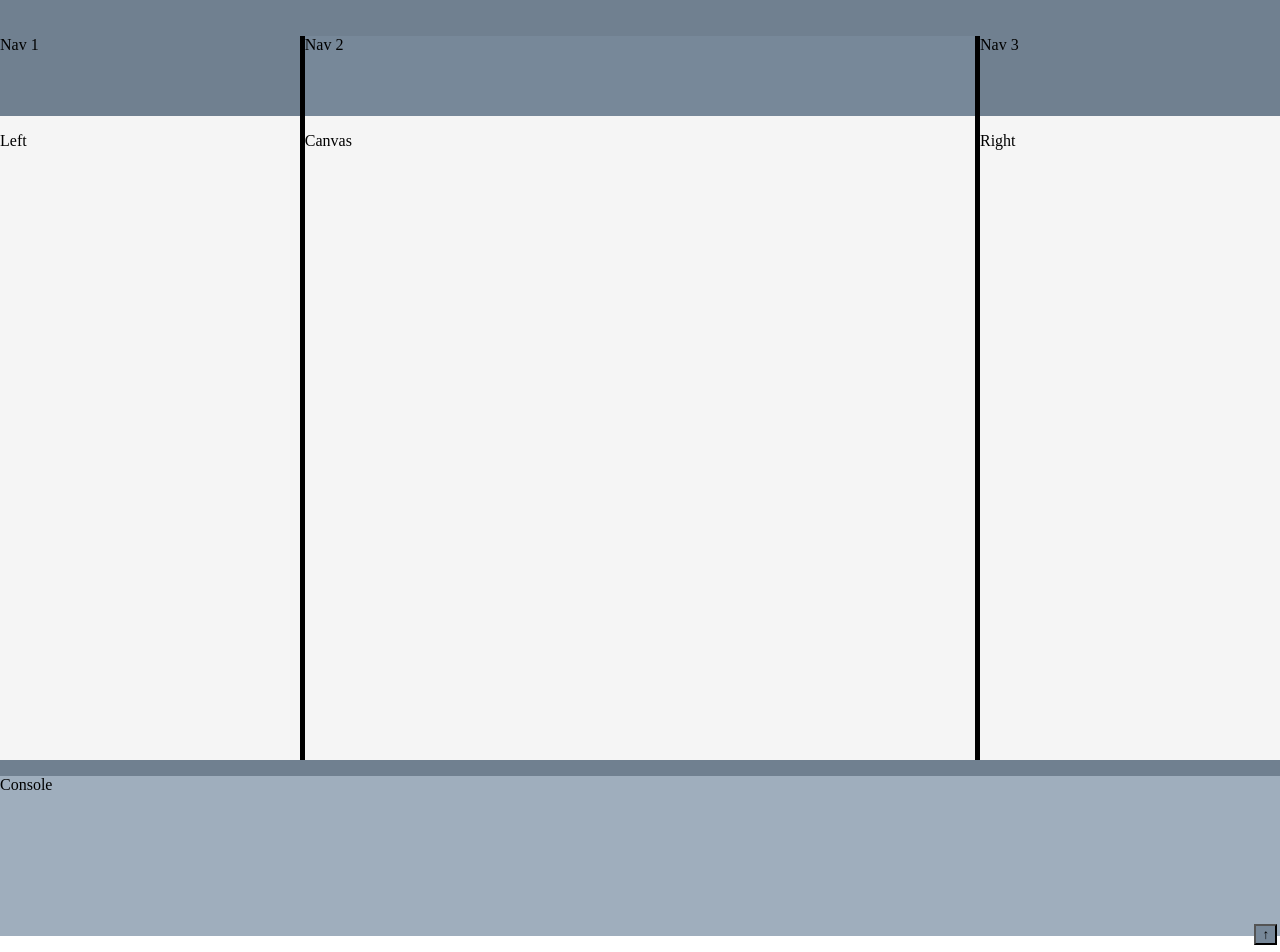
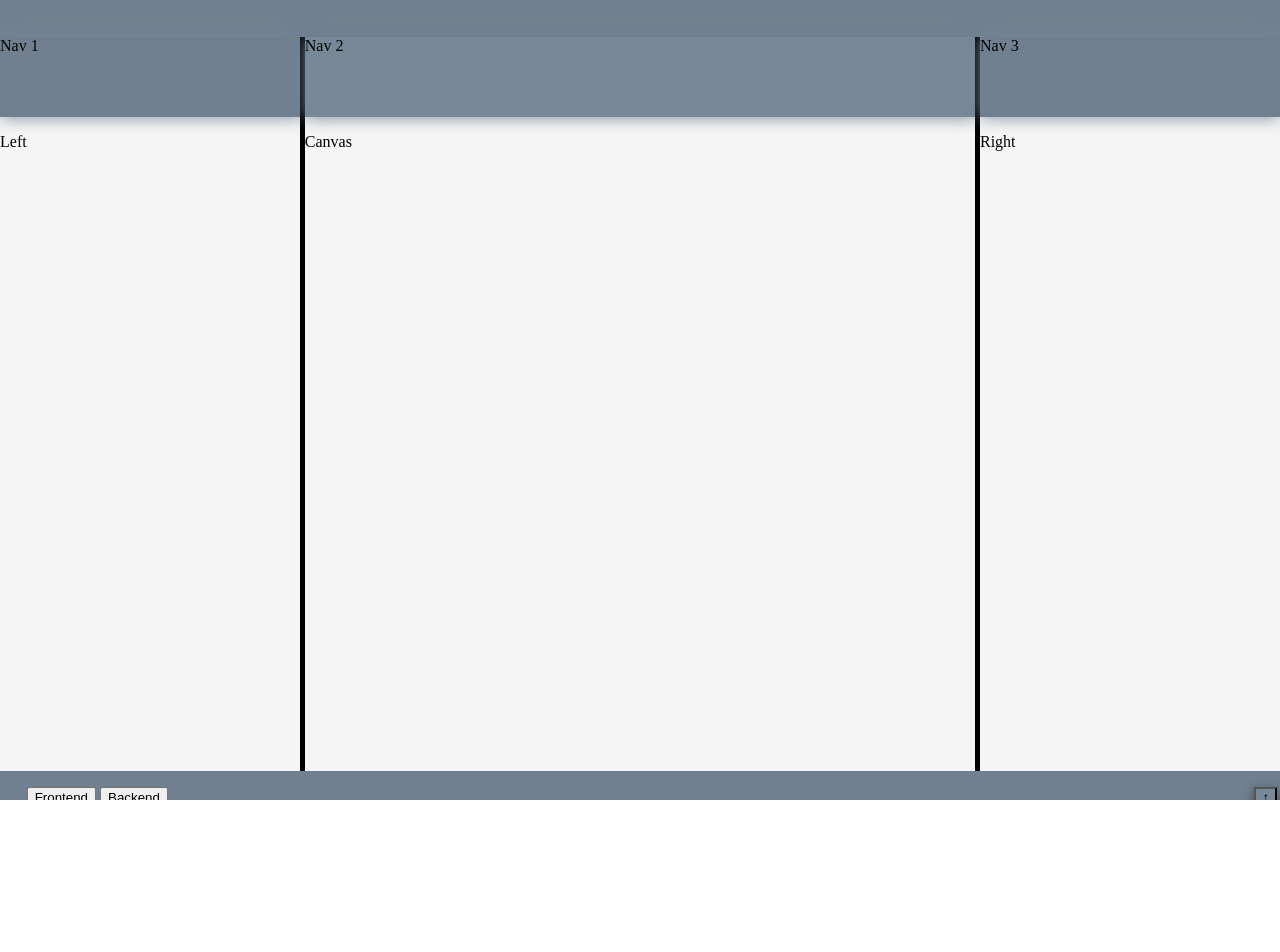
Before and after one commit to Ecdar/Ecdar-GUI-Web, a SvelteKit app: page / in a window 1280 px wide. Shown: the top 952 px of the page. After the commit the page ends 800 px from the top, so only its background shows below. Built offline with nearby package versions, Linux system fonts and the light colour scheme.

Commit message:
Made basic console functionality, including: Collapsible console, Multiple tabs which you can switch between, Line component for messages and errors
Co-authored-by: SolarEarth37 <SolarEarth37@users.noreply.github.com>

```diff
--- /dev/null
+++ b/src/lib/console.svelte
@@ -0,0 +1,90 @@
+<script lang="ts">
+	enum Tabs {
+		Frontend,
+		Backend
+	}
+	let consoleCollapsableText: string = '↑';
+	let currentTab: Tabs = Tabs.Frontend;
+
+	import ConsoleLine from './consoleLine.svelte';
+
+	export let value: number;
+
+	function changeConsoleCollapsableTextAndHeight() {
+		if (consoleCollapsableText == '↑') {
+			consoleCollapsableText = '↓';
+			value = 17;
+		} else {
+			consoleCollapsableText = '↑';
+			value = 3.25;
+		}
+	}
+	function changeTabToFrontend() {
+		currentTab = Tabs.Frontend;
+	}
+
+	function changeTabToBackend() {
+		currentTab = Tabs.Backend;
+	}
+</script>
+
+<div class="outerOverflow">
+	<button type="button" class="collapsible" on:click={changeConsoleCollapsableTextAndHeight}>
+		{consoleCollapsableText}
+	</button>
+	<button type="button" class="consoleTab" on:click={changeTabToFrontend}> Frontend </button>
+	<button type="button" class="consoleTab" on:click={changeTabToBackend}> Backend </button>
+	<div class="console">
+		{#if currentTab == Tabs.Frontend}
+			<ConsoleLine componentText="Frontend Errors!" />
+		{:else if currentTab == Tabs.Backend}
+			{#each { length: 50 } as _, i}
+				<ConsoleLine componentText="Backend Error" />
+			{/each}
+		{/if}
+	</div>
+</div>
+
+<style>
+	.console {
+		background-color: rgb(159, 174, 189);
+		width: 100%;
+		height: 12em;
+		overflow-y: scroll;
+		overflow-wrap: break-word;
+		box-shadow: inset 0 0 1em grey;
+		margin-top: 1em;
+	}
+
+	.console::-webkit-scrollbar {
+		width: 1rem;
+	}
+
+	.console::-webkit-scrollbar-track {
+		box-shadow: inset 0 0 1em grey;
+		background: lightslategray;
+	}
+
+	.console::-webkit-scrollbar-thumb {
+		background: rgb(48, 54, 61);
+	}
+
+	.console::-webkit-scrollbar-thumb:hover {
+		background: rgb(33, 37, 42);
+	}
+
+	.collapsible {
+		background-color: lightslategrey;
+		left: 98%;
+		position: relative;
+		box-shadow: 0 3px 11px rgba(28, 28, 28, 0.55);
+	}
+
+	.collapsible:hover {
+		background-color: slategrey;
+	}
+
+	.outerOverflow {
+		margin-top: 1em;
+	}
+</style>
--- /dev/null
+++ b/src/lib/consoleLine.svelte
@@ -0,0 +1,14 @@
+<script lang="ts">
+	export let componentText: string;
+</script>
+
+<div>
+	<p>> {componentText}</p>
+</div>
+
+<style>
+	p {
+		margin: 0.2em 1em 0.2em;
+		text-shadow: 0 1.5px 1px rgba(28, 28, 28, 0.3);
+	}
+</style>
--- a/src/routes/+page.svelte
+++ b/src/routes/+page.svelte
@@ -5,12 +5,13 @@
 		Neither
 	}
 
+	import Console from '../lib/console.svelte';
+
 	let currentResizablePanel: SidePanel = SidePanel.Neither;
 	let leftSidePanelWidth: number = 300;
 	let rightSidePanelWidth: number = 300;
 	let mainContainer: HTMLElement;
-
-	let consoleCollapsableText: string = "↑";
+	let footerHeight: number = 2;
 
 	/**
 	 * Function for resizing a sidepanel
@@ -50,15 +51,6 @@
 		mainContainer.removeEventListener('pointerup', stopResizingSidePanel);
 		mainContainer.removeEventListener('pointercancel', stopResizingSidePanel);
 	}
-
-	function changeConsoleCollapsableText() {
-		if (consoleCollapsableText == '↑') {
-			consoleCollapsableText = '↓';
-		} else {
-			consoleCollapsableText = '↑';
-		}
-	}
-
 </script>
 
 <!-- Top navigation Panel -->
@@ -101,13 +93,8 @@
 	</div>
 </main>
 <!-- Footer component -->
-<footer>
-	<div class="console">
-		<p>Console</p>
-	</div>
-	<button type="button" class="collapsible" on:click={changeConsoleCollapsableText}>
-		{consoleCollapsableText}
-	</button>
+<footer style="height:{footerHeight}em;">
+	<Console bind:value={footerHeight} />
 </footer>
 
 <style>
@@ -128,10 +115,12 @@
 	.inner-nav1,
 	.inner-nav3 {
 		background-color: slategrey;
+		box-shadow: lightslategray 0px 0px 1em;
 	}
 
 	.inner-nav2 {
 		background-color: lightslategrey;
+		box-shadow: slategrey 0px 0px 1em;
 	}
 
 	.sidePanel {
@@ -151,23 +140,8 @@
 	}
 
 	footer {
-		height: 2.5em;
-		background-color: slategrey;;
-	}
-
-	.console {
-		background-color: rgb(159, 174, 189);
-		height: 10em;
-	}
-
-	.collapsible {
-		background-color: lightslategrey;
-		position: relative;
-		left: 98%;
-		top: -30%;
-	}
-
-	.collapsible:hover {
+		height: var(--footerHeight);
 		background-color: slategrey;
+		overflow: hidden;
 	}
 </style>
```
